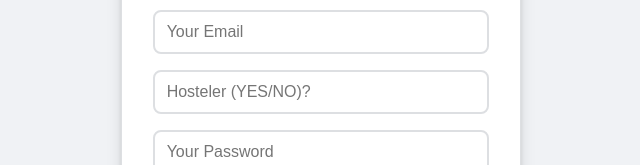
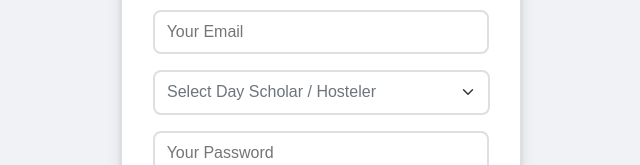
Before and after one commit to Vishal-1004/LostNFoundHub, a React (Create React App) app in the folder frontend/: page /register in a window 1280 px wide. Shown: the part 290-455 px from the top of the page, without its empty margins (319-959 px from the left). Built offline with nearby package versions, Linux system fonts and the light colour scheme.

Commit message:
Register and contact us updated

```diff
--- a/frontend/src/Components/ContactUs.jsx
+++ b/frontend/src/Components/ContactUs.jsx
@@ -1,7 +1,37 @@
-import React from "react";
+import axios from "axios";
+import React, { useEffect, useState } from "react";
 import styled from "styled-components";
 
 export default function ContactUs() {
+  const [userData, setUserData] = useState({
+    name: "",
+    email: "",
+    regNo: "",
+    dayORhostel: "",
+  });
+
+  const id = sessionStorage.getItem("id");
+  useEffect(() => {
+    if (id) {
+      const getData = async () => {
+        try {
+          const res = await axios.get(`http://localhost:5000/profile/${id}`);
+          const { name, email, regNo, dayORhostel } = res.data;
+          setUserData({
+            name: name,
+            email: email,
+            regNo: regNo,
+            dayORhostel: dayORhostel,
+          });
+        } catch (error) {
+          console.error("Error fetching data:", error);
+          // Handle the error, e.g., show a user-friendly message or log it
+        }
+      };
+      getData();
+    }
+  }, []);
+
   return (
     <ContactUsStyle>
       <div className="container py-4">
@@ -34,9 +64,11 @@ export default function ContactUs() {
                     className="form-control"
                     id="name"
                     name="name"
+                    value={userData.name}
                     placeholder="Name"
                     type="text"
                     required
+                    readOnly
                   />
                 </div>
                 <div lg="6" className="col form-group">
@@ -44,9 +76,11 @@ export default function ContactUs() {
                     className="form-control rounded-0"
                     id="email"
                     name="email"
+                    value={userData.email}
                     placeholder="Email"
                     type="email"
                     required
+                    readOnly
                   />
                 </div>
               </div>
--- a/frontend/src/Pages/Register.jsx
+++ b/frontend/src/Pages/Register.jsx
@@ -9,7 +9,7 @@ const Register = () => {
     name: "",
     email: "",
     regNo: "",
-    hostel: "",
+    dayORhostel: "None",
     password: "",
     reEnterPassword: "",
   });
@@ -23,26 +23,24 @@ const Register = () => {
   };
 
   const register = async () => {
-    const { name, email, regNo, password, reEnterPassword, hostel } = user;
+    const { name, email, regNo, password, reEnterPassword, dayORhostel } = user;
     if (
       name &&
       email &&
       regNo &&
-      hostel &&
+      dayORhostel &&
       password &&
       password === reEnterPassword
     ) {
-      if (
-        user.hostel.toUpperCase() !== "YES" &&
-        user.hostel.toUpperCase() !== "NO"
-      ) {
-        alert("Respond with YES or NO for Hostel field: ");
+      //console.log(dayORhostel);
+      if (user.dayORhostel === "None") {
+        alert("Select Day Scholar or Hosteler input field");
         return;
       } else if (!email.includes("@vitstudent.ac.in")) {
         alert("Enter valid college Email Id");
       }
-      const dayORhostel =
-        user.hostel.toUpperCase() === "YES" ? "Hosteler" : "Day Scholar";
+      /*const dayORhostel =
+        user.dayORhostel.toUpperCase() === "YES" ? "Hosteler" : "Day Scholar";*/
       const data = {
         name,
         email,
@@ -56,7 +54,7 @@ const Register = () => {
         Navigate("/login");
       });
     } else {
-      alert("invlid input");
+      alert("Enter all input fields");
     }
   };
 
@@ -86,13 +84,22 @@ const Register = () => {
             onChange={handleChange}
             placeholder="Your Email"
           />
-          <input
-            type="text"
-            name="hostel"
-            value={user.hostel}
+          <select
+            className={
+              user.dayORhostel === "None"
+                ? "form-select text-muted"
+                : "form-select"
+            }
+            id="exampleFormControlSelect"
+            aria-label="Select Day Scholar or Hosteller"
+            name="dayORhostel"
+            value={user.dayORhostel}
             onChange={handleChange}
-            placeholder="Hosteler (YES/NO)?"
-          />
+          >
+            <option value="None">Select Day Scholar / Hosteler</option>
+            <option value="Day Scholoar">Day Scholar</option>
+            <option value="Hosteler">Hosteler</option>
+          </select>
           <input
             type="password"
             name="password"
@@ -164,6 +171,16 @@ const RegisterStyle = styled.section`
     outline: none;
     cursor: pointer;
   }
+
+  .register > select {
+    border-radius: 8px;
+    border: 2px solid #dddfe2;
+    outline: none;
+    color: #1d2129;
+    margin: 8px 15px;
+    width: 92%;
+    height: 45px;
+  }
 `;
 
 export default Register;
```
